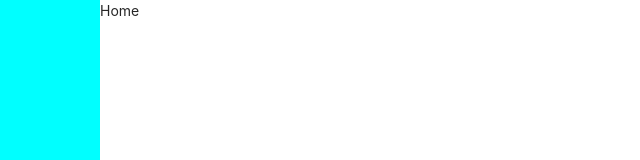
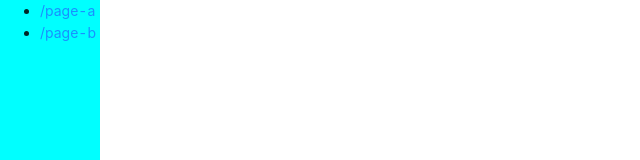
Before and after one commit to recovery-alt/fake-netease-music, a React (Vite) app: page / in a window 1280 px wide. Shown: the top 160 px of the page, without its empty margins (0-640 px from the left). Built offline with nearby package versions, Linux system fonts and the light colour scheme.

Commit message:
feat: 新增路由配置

```diff
--- a/src/App.tsx
+++ b/src/App.tsx
@@ -1,53 +1,21 @@
-import React, { lazy, Suspense } from 'react';
-import { BrowserRouter as Router, Route, Link, Switch } from 'react-router-dom';
-import { Spin } from 'antd';
-import Home from './Layout/Home';
-
-const modules = import.meta.glob('./views/*/index.tsx');
-
-const pages: Array<{ name?: string; component: () => Promise<{ default: any }> }> = [];
-
-Object.keys(modules).map(key => {
-  const matcher = key.match(/views\/(.*)\/index\.tsx/);
-  if (matcher?.[1]) {
-    const name = matcher[1];
-    const component = modules[key] as () => Promise<{ default: any }>;
-    pages.push({ name, component });
-  }
-});
-
-// function Nav() {
-//   return (
-//     <nav>
-//       <ul>
-//         <li>
-//           <Link to="/">Home</Link>
-//         </li>
-//         {pages.map(page => (
-//           <li key={page.name}>
-//             <Link to={`/${page.name}`}>{page.name}</Link>
-//           </li>
-//         ))}
-//       </ul>
-//     </nav>
-//   );
-// }
+import React from 'react';
+import { BrowserRouter as Router, Route, Switch } from 'react-router-dom';
+import routes from '@/router';
 
 function App() {
   return (
     <Router>
       <Switch>
-        <Route exact path="/">
-          <Home />
-        </Route>
-        {pages.map(page => {
-          const Component = lazy(page.component);
-          return (
-            <Route path={'/' + page.name} key={page.name}>
-              <Suspense fallback={<Spin />}>{<Component />}</Suspense>
-            </Route>
-          );
-        })}
+        {routes.map((route, i) => (
+          <Route
+            key={i}
+            path={route.path}
+            render={props => (
+              // pass the sub-routes down to keep nesting
+              <route.component {...props} routes={route.routes} />
+            )}
+          />
+        ))}
       </Switch>
     </Router>
   );
--- a/src/Layout/Home.tsx
+++ /dev/null
@@ -1,11 +0,0 @@
-import React from 'react';
-import styles from './Home.module.less';
-
-export default function Home() {
-  return (
-    <div className={styles.container}>
-      <div className={styles.menu}></div>
-      <div className={styles.home}>Home</div>
-    </div>
-  );
-}
--- /dev/null
+++ b/src/layout1/index.tsx
@@ -0,0 +1,28 @@
+import React from 'react';
+import styles from './Home.module.less';
+import { Route, Switch, Link } from 'react-router-dom';
+
+export default function Layout({ routes }: { routes: any }) {
+  return (
+    <div className={styles.container}>
+      <div className={styles.menu}>
+        <ul>
+          {routes.map((route: any) => (
+            <li key={route.path}>
+              <Link to={route.path}>{route.path}</Link>
+            </li>
+          ))}
+        </ul>
+      </div>
+      <div className={styles.home}>
+        <Switch>
+          {routes.map((route: any) => (
+            <Route path={route.path} key={route.path}>
+              <route.component />
+            </Route>
+          ))}
+        </Switch>
+      </div>
+    </div>
+  );
+}
--- /dev/null
+++ b/src/router/index.ts
@@ -0,0 +1,28 @@
+import Login from '@/views/Login';
+import Layout from '@/layout1';
+import PageA from '@/views/PageA';
+import PageB from '@/views/PageB';
+
+const routes = [
+  {
+    path: '/login',
+    component: Login,
+    exact: true,
+  },
+  {
+    path: '/',
+    component: Layout,
+    routes: [
+      {
+        path: '/page-a',
+        component: PageA,
+      },
+      {
+        path: '/page-b',
+        component: PageB,
+      },
+    ],
+  },
+];
+
+export default routes;
```
Also changed, not shown: package.json (+7 -8 lines), .ls-lint.yml (deleted), src/layout1/Home.module.less (renamed from src/Layout/Home.module.less), 2 other files (tests, documents, lock files or other folders).
